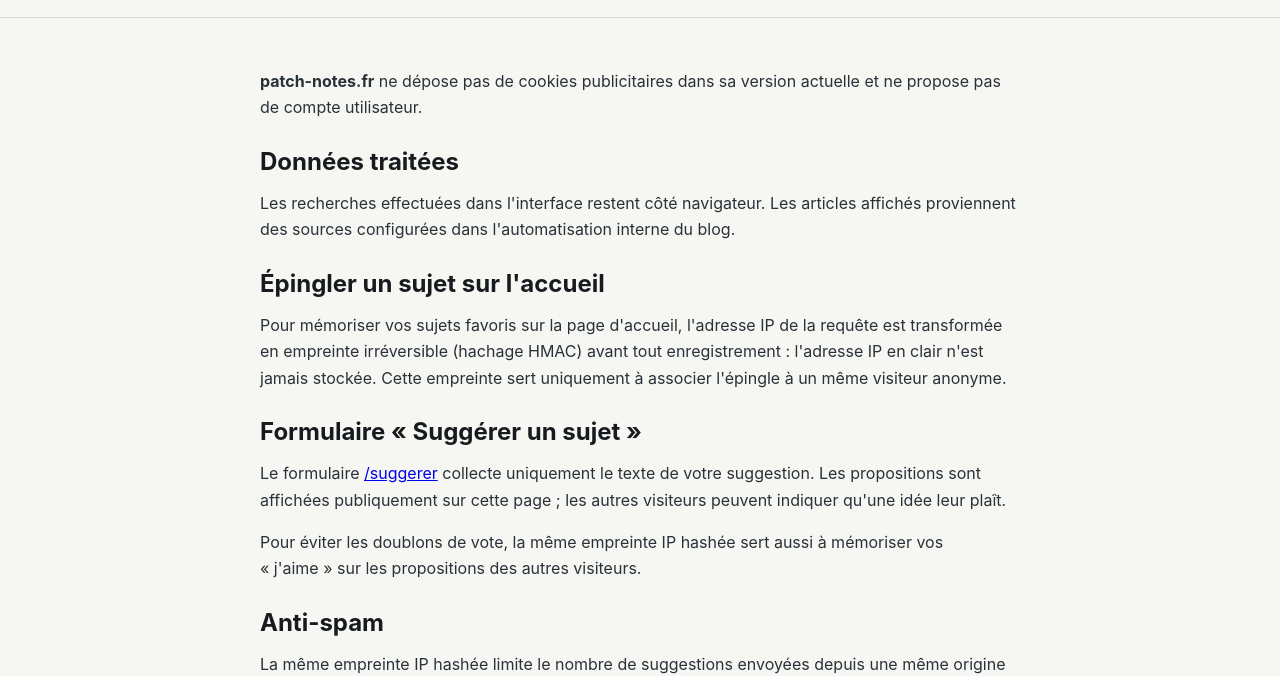
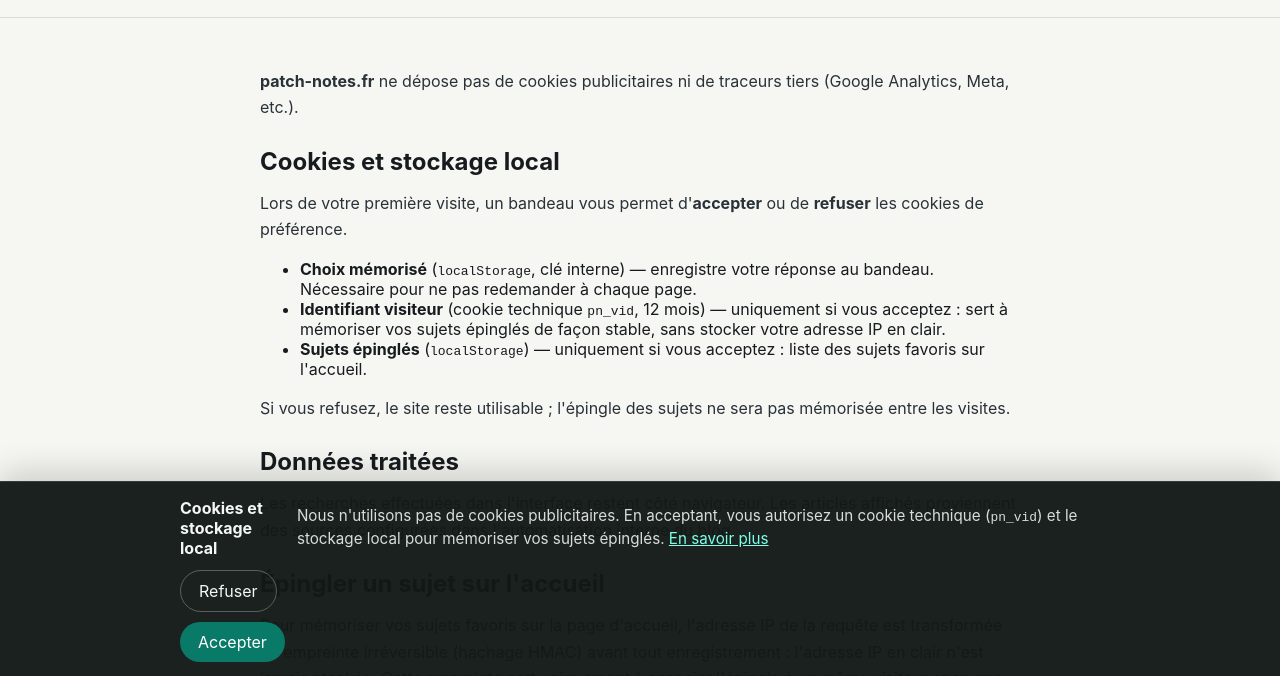
Before and after one commit to jules-crevoisier/patch-notes, a website: page blog/public/confidentialite.html in a window 1280 px wide. Shown: the part 122-798 px from the top of the page. Drawn offline with Linux system fonts and the light colour scheme.

Commit message:
add | bandeau cookies rgpd et prefs
Bandeau accepter/refuser, pin store gated, page confidentialite.

```diff
--- a/blog/public/confidentialite.html
+++ b/blog/public/confidentialite.html
@@ -21,7 +21,16 @@
       </nav>
     </header>
     <main class="legal-page">
-      <p><strong>patch-notes.fr</strong> ne dépose pas de cookies publicitaires dans sa version actuelle et ne propose pas de compte utilisateur.</p>
+      <p><strong>patch-notes.fr</strong> ne dépose pas de cookies publicitaires ni de traceurs tiers (Google Analytics, Meta, etc.).</p>
+
+      <h2>Cookies et stockage local</h2>
+      <p>Lors de votre première visite, un bandeau vous permet d'<strong>accepter</strong> ou de <strong>refuser</strong> les cookies de préférence.</p>
+      <ul>
+        <li><strong>Choix mémorisé</strong> (<code>localStorage</code>, clé interne) — enregistre votre réponse au bandeau. Nécessaire pour ne pas redemander à chaque page.</li>
+        <li><strong>Identifiant visiteur</strong> (cookie technique <code>pn_vid</code>, 12 mois) — uniquement si vous acceptez : sert à mémoriser vos sujets épinglés de façon stable, sans stocker votre adresse IP en clair.</li>
+        <li><strong>Sujets épinglés</strong> (<code>localStorage</code>) — uniquement si vous acceptez : liste des sujets favoris sur l'accueil.</li>
+      </ul>
+      <p>Si vous refusez, le site reste utilisable&nbsp;; l'épingle des sujets ne sera pas mémorisée entre les visites.</p>
 
       <h2>Données traitées</h2>
       <p>Les recherches effectuées dans l'interface restent côté navigateur. Les articles affichés proviennent des sources configurées dans l'automatisation interne du blog.</p>
@@ -43,7 +52,7 @@
       <p>Les récaps peuvent être générés ou assistés par IA à partir de titres, extraits et liens publics. Ces traitements servent uniquement à produire une synthèse éditoriale courte.</p>
 
       <h2>Évolution</h2>
-      <p>Si des comptes, statistiques, cookies ou services tiers sont ajoutés, cette page sera mise à jour.</p>
+      <p>Si des comptes, statistiques ou services tiers sont ajoutés, cette page et le bandeau cookies seront mis à jour.</p>
     </main>
     <footer class="site-footer">
       <a href="/">Accueil</a>
@@ -52,5 +61,6 @@
       <a href="/confidentialite">Confidentialité</a>
       <a href="/suggerer">Suggérer un sujet</a>
     </footer>
+    <script src="/cookie-consent.js"></script>
   </body>
 </html>
--- /dev/null
+++ b/blog/public/cookie-consent.js
@@ -0,0 +1,99 @@
+/**
+ * Bandeau cookies RGPD — choix mémorisé localement (exempt CNIL : preuve du consentement).
+ * Les cookies de préférence (épingle, identifiant visiteur) ne sont déposés qu'après acceptation.
+ */
+(function initCookieConsent(global) {
+  const CONSENT_KEY = "patch-notes.cookieConsent.v1";
+  const CONSENT_EVENT = "patch-notes:cookie-consent";
+
+  function readChoice() {
+    try {
+      const value = global.localStorage.getItem(CONSENT_KEY);
+      return value === "accepted" || value === "refused" ? value : "";
+    } catch {
+      return "";
+    }
+  }
+
+  function writeChoice(value) {
+    try {
+      global.localStorage.setItem(CONSENT_KEY, value);
+    } catch {
+      // Si localStorage est indisponible, on ne dépose pas de cookies de préférence.
+    }
+  }
+
+  function hasPreferenceConsent() {
+    return readChoice() === "accepted";
+  }
+
+  function notifyChoice(status) {
+    global.dispatchEvent(new CustomEvent(CONSENT_EVENT, { detail: { status } }));
+  }
+
+  function removeBanner() {
+    const node = global.document.getElementById("cookie-consent");
+    if (node) node.remove();
+  }
+
+  function applyChoice(status) {
+    writeChoice(status);
+    removeBanner();
+    notifyChoice(status);
+  }
+
+  function renderBanner() {
+    if (global.document.getElementById("cookie-consent")) return;
+
+    const banner = global.document.createElement("aside");
+    banner.id = "cookie-consent";
+    banner.className = "cookie-consent";
+    banner.setAttribute("role", "dialog");
+    banner.setAttribute("aria-labelledby", "cookie-consent-title");
+    banner.setAttribute("aria-describedby", "cookie-consent-desc");
+    banner.innerHTML = `
+      <div class="cookie-consent__inner">
+        <p id="cookie-consent-title" class="cookie-consent__title">Cookies et stockage local</p>
+        <p id="cookie-consent-desc" class="cookie-consent__text">
+          Nous n'utilisons pas de cookies publicitaires. En acceptant, vous autorisez un cookie technique
+          (<code>pn_vid</code>) et le stockage local pour mémoriser vos sujets épinglés.
+          <a href="/confidentialite">En savoir plus</a>
+        </p>
+        <div class="cookie-consent__actions">
+          <button type="button" class="cookie-consent__btn cookie-consent__btn--ghost" data-choice="refused">Refuser</button>
+          <button type="button" class="cookie-consent__btn cookie-consent__btn--primary" data-choice="accepted">Accepter</button>
+        </div>
+      </div>
+    `;
+
+    banner.addEventListener("click", (event) => {
+      const button = event.target.closest("[data-choice]");
+      if (!button) return;
+      applyChoice(button.dataset.choice);
+    });
+
+    global.document.body.append(banner);
+  }
+
+  function openBanner() {
+    renderBanner();
+  }
+
+  function boot() {
+    const choice = readChoice();
+    if (!choice) renderBanner();
+    else notifyChoice(choice);
+  }
+
+  global.PatchNotesCookieConsent = {
+    hasPreferenceConsent,
+    readChoice,
+    openBanner,
+  };
+
+  if (global.document.readyState === "loading") {
+    global.document.addEventListener("DOMContentLoaded", boot);
+  } else {
+    boot();
+  }
+})(window);
--- a/blog/public/styles.css
+++ b/blog/public/styles.css
@@ -457,6 +457,87 @@ h3 {
   padding: 10px;
 }
 
+/* Bandeau cookies */
+.cookie-consent {
+  position: fixed;
+  inset: auto 0 0;
+  z-index: 1000;
+  padding: 16px;
+  background: rgba(18, 24, 22, 0.96);
+  color: #f4f7f6;
+  border-top: 1px solid rgba(255, 255, 255, 0.12);
+  box-shadow: 0 -8px 32px rgba(0, 0, 0, 0.18);
+}
+
+.cookie-consent__inner {
+  max-width: 920px;
+  margin: 0 auto;
+  display: grid;
+  gap: 12px;
+}
+
+.cookie-consent__title {
+  margin: 0;
+  font-size: 1rem;
+  font-weight: 700;
+}
+
+.cookie-consent__text {
+  margin: 0;
+  color: rgba(244, 247, 246, 0.88);
+  line-height: 1.5;
+  font-size: 0.95rem;
+}
+
+.cookie-consent__text a {
+  color: #7dffe8;
+}
+
+.cookie-consent__text code {
+  font-size: 0.85em;
+}
+
+.cookie-consent__actions {
+  display: flex;
+  flex-wrap: wrap;
+  gap: 10px;
+}
+
+.cookie-consent__btn {
+  border: 0;
+  border-radius: 999px;
+  padding: 10px 18px;
+  font: inherit;
+  cursor: pointer;
+}
+
+.cookie-consent__btn--primary {
+  background: var(--accent, #0a7a68);
+  color: #fff;
+}
+
+.cookie-consent__btn--ghost {
+  background: transparent;
+  color: #f4f7f6;
+  border: 1px solid rgba(255, 255, 255, 0.28);
+}
+
+.cookie-consent__btn:focus-visible {
+  outline: 2px solid #7dffe8;
+  outline-offset: 2px;
+}
+
+@media (min-width: 720px) {
+  .cookie-consent__inner {
+    grid-template-columns: 1fr auto;
+    align-items: center;
+  }
+
+  .cookie-consent__actions {
+    justify-self: end;
+  }
+}
+
 .hub-pin-hint {
   margin: 10px 0 0;
   color: var(--muted);
```
Also changed, not shown: blog/public/a-propos.html (+1 -0 lines), blog/public/hub.js (+13 -0 lines), blog/public/mentions-legales.html (+1 -0 lines), blog/public/pin-store.js (+38 -9 lines), blog/server.js (+13 -6 lines).
